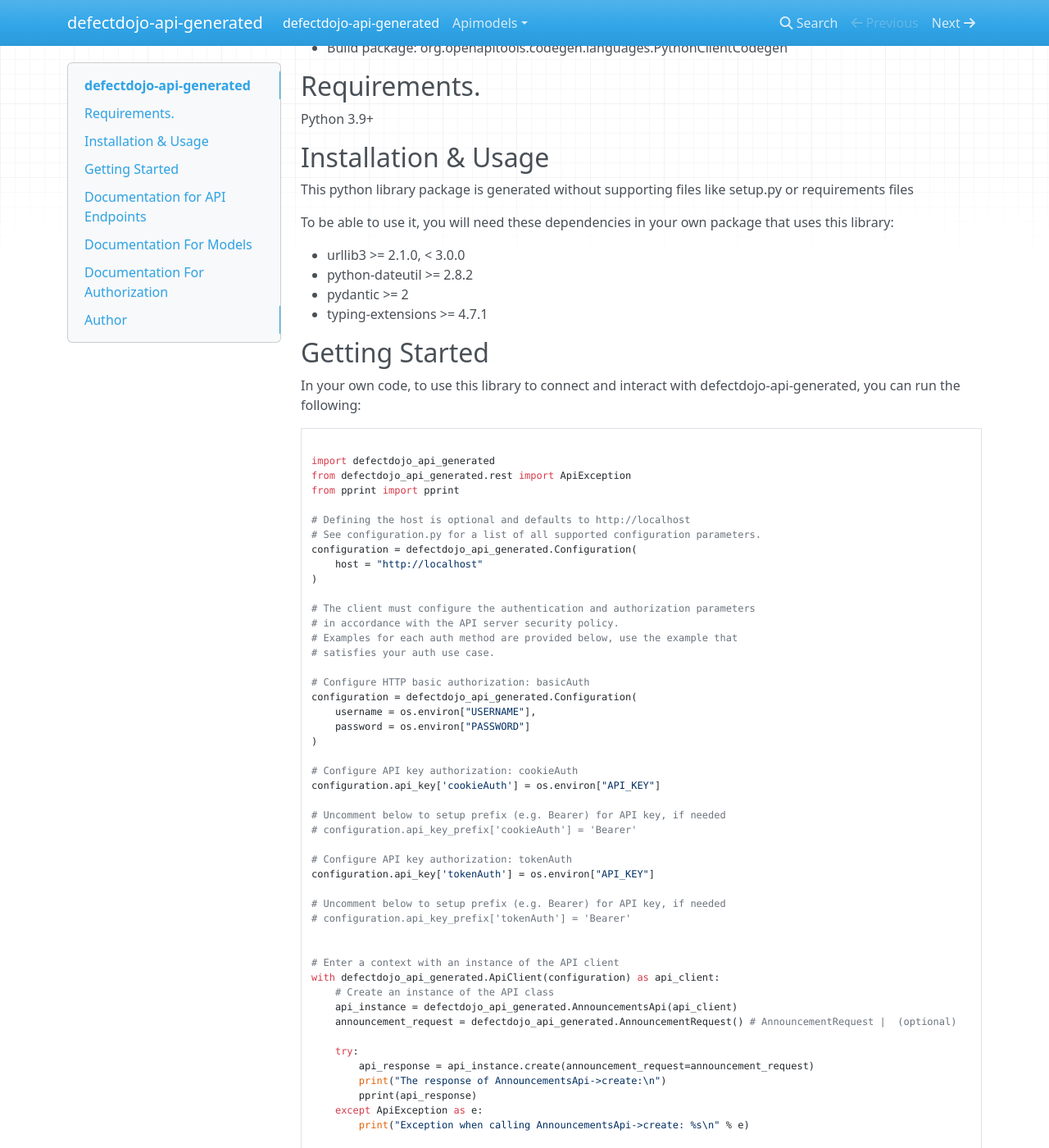
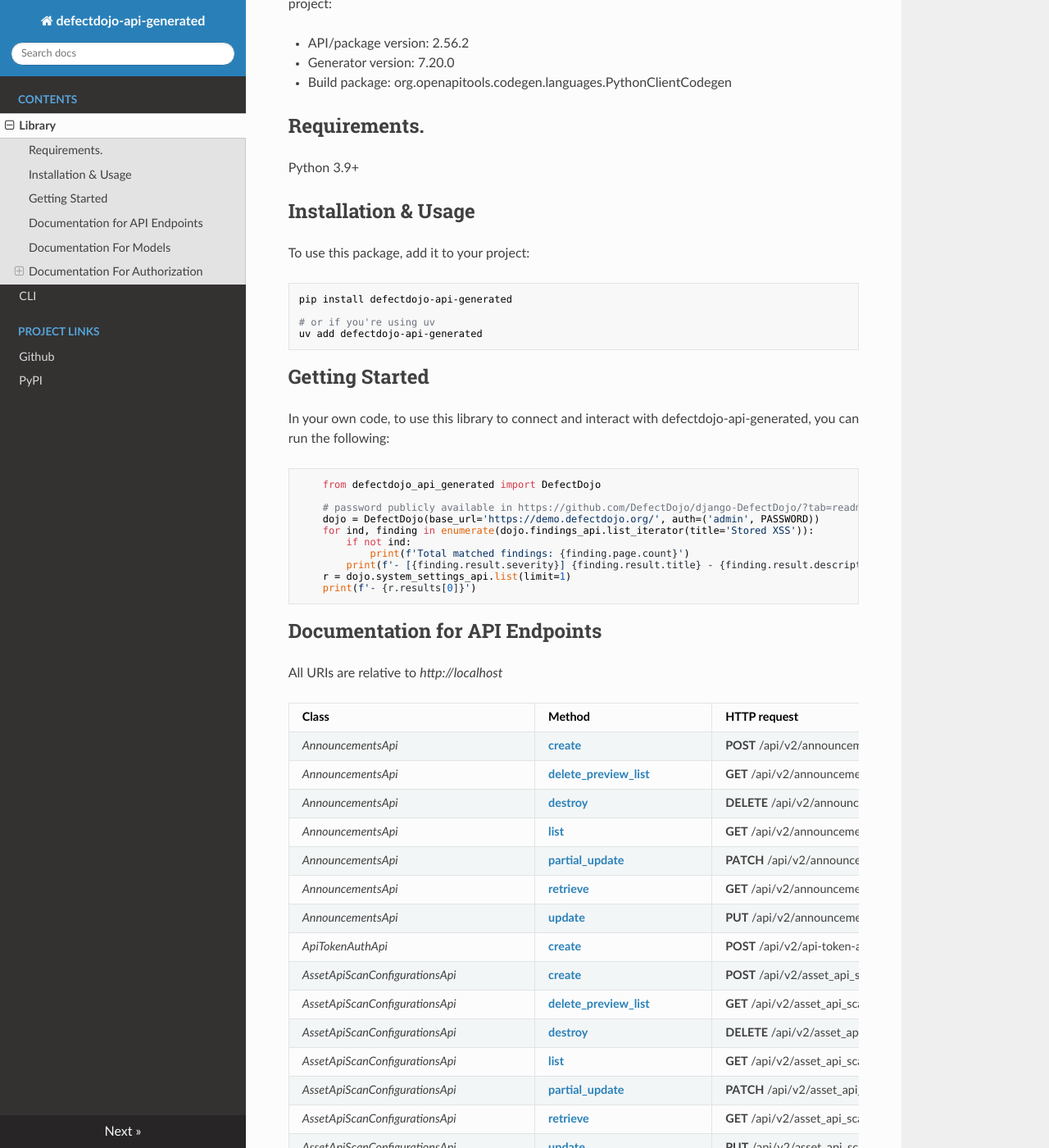
Before and after one commit to fopina/defectdojo-api-generated, an MkDocs documentation site: the page built from docs/README.md, in a window 1280 px wide and 1400 px high, scrolled down 264 px. Shown: the whole window at 82% size. Built offline with MkDocs 1.6.1, drawn with Linux system fonts in a browser that asks for light colours; nearby versions of some CDN libraries; some of the changed text lies outside the part shown.

````diff
--- a/docs/README.md
+++ b/docs/README.md
@@ -3,8 +3,7 @@ DefectDojo - Open Source vulnerability Management made easy. Prefetch related pa
 
 The `defectdojo_api_generated` package is automatically generated by the [OpenAPI Generator](https://openapi-generator.tech) project:
 
-- API version: 2.56.2
-- Package version: 1.0.0
+- API/package version: 2.56.2
 - Generator version: 7.20.0
 - Build package: org.openapitools.codegen.languages.PythonClientCodegen
 
@@ -14,69 +13,32 @@ Python 3.9+
 
 ## Installation & Usage
 
-This python library package is generated without supporting files like setup.py or requirements files
+To use this package, add it to your project:
 
-To be able to use it, you will need these dependencies in your own package that uses this library:
+```
+pip install defectdojo-api-generated
 
-* urllib3 >= 2.1.0, < 3.0.0
-* python-dateutil >= 2.8.2
-* pydantic >= 2
-* typing-extensions >= 4.7.1
+# or if you're using uv
+uv add defectdojo-api-generated
+```
 
 ## Getting Started
 
 In your own code, to use this library to connect and interact with defectdojo-api-generated,
 you can run the following:
 
+<!-- example-id: example.py -->
 ```python
+    from defectdojo_api_generated import DefectDojo
 
-import defectdojo_api_generated
-from defectdojo_api_generated.rest import ApiException
-from pprint import pprint
-
-# Defining the host is optional and defaults to http://localhost
-# See configuration.py for a list of all supported configuration parameters.
-configuration = defectdojo_api_generated.Configuration(
-    host = "http://localhost"
-)
-
-# The client must configure the authentication and authorization parameters
-# in accordance with the API server security policy.
-# Examples for each auth method are provided below, use the example that
-# satisfies your auth use case.
-
-# Configure HTTP basic authorization: basicAuth
-configuration = defectdojo_api_generated.Configuration(
-    username = os.environ["USERNAME"],
-    password = os.environ["PASSWORD"]
-)
-
-# Configure API key authorization: cookieAuth
-configuration.api_key['cookieAuth'] = os.environ["API_KEY"]
-
-# Uncomment below to setup prefix (e.g. Bearer) for API key, if needed
-# configuration.api_key_prefix['cookieAuth'] = 'Bearer'
-
-# Configure API key authorization: tokenAuth
-configuration.api_key['tokenAuth'] = os.environ["API_KEY"]
-
-# Uncomment below to setup prefix (e.g. Bearer) for API key, if needed
-# configuration.api_key_prefix['tokenAuth'] = 'Bearer'
-
-
-# Enter a context with an instance of the API client
-with defectdojo_api_generated.ApiClient(configuration) as api_client:
-    # Create an instance of the API class
-    api_instance = defectdojo_api_generated.AnnouncementsApi(api_client)
-    announcement_request = defectdojo_api_generated.AnnouncementRequest() # AnnouncementRequest |  (optional)
-
-    try:
-        api_response = api_instance.create(announcement_request=announcement_request)
-        print("The response of AnnouncementsApi->create:\n")
-        pprint(api_response)
-    except ApiException as e:
-        print("Exception when calling AnnouncementsApi->create: %s\n" % e)
-
+    # password publicly available in https://github.com/DefectDojo/django-DefectDojo/?tab=readme-ov-file#demo
+    dojo = DefectDojo(base_url='https://demo.defectdojo.org/', auth=('admin', PASSWORD))
+    for ind, finding in enumerate(dojo.findings_api.list_iterator(title='Stored XSS')):
+        if not ind:
+            print(f'Total matched findings: {finding.page.count}')
+        print(f'- [{finding.result.severity}] {finding.result.title} - {finding.result.description}')
+    r = dojo.system_settings_api.list(limit=1)
+    print(f'- {r.results[0]}')
 ```
 
 ## Documentation for API Endpoints
@@ -892,6 +854,3 @@ Authentication schemes defined for the API:
 - **Type**: API key
 - **API key parameter name**: Authorization
 - **Location**: HTTP header
-
-
-## Author
--- a/mkdocs.yml
+++ b/mkdocs.yml
@@ -1 +1,19 @@
 site_name: defectdojo-api-generated
+
+nav:
+  - Contents:
+    - Library: README.md
+    - CLI: cli.md
+  - Project Links:
+    - Github: https://github.com/fopina/defectdojo-api-generated/
+    - PyPI: https://test.pypi.org/project/defectdojo-api-generated/
+
+theme:
+  name: readthedocs
+
+markdown_extensions:
+    - attr_list
+    - mkdocs-click
+
+hooks:
+  - docs/hooks.py
--- a/pyproject.toml
+++ b/pyproject.toml
@@ -31,9 +31,12 @@ defectdojo-api-generated = "defectdojo_api_generated.cli.__main__:main"
 [dependency-groups]
 dev = [
     "build",
+    "mkdocs>=1.6.1",
+    "mkdocs-click>=0.9.0",
     "pytest",
     "pytest-cov",
     "pytest-socket",
+    "readme-example-tester>=0.0.2",
     "ruff",
     "twine",
 ]
````
Also changed, not shown: README.md (+11 -5 lines), docs/cli.md (added, +18 -0 lines), docs/hooks.py (added, +11 -0 lines), example.py (deleted, +0 -17 lines), example_paginated.py (deleted, +0 -15 lines), 9 other files.
